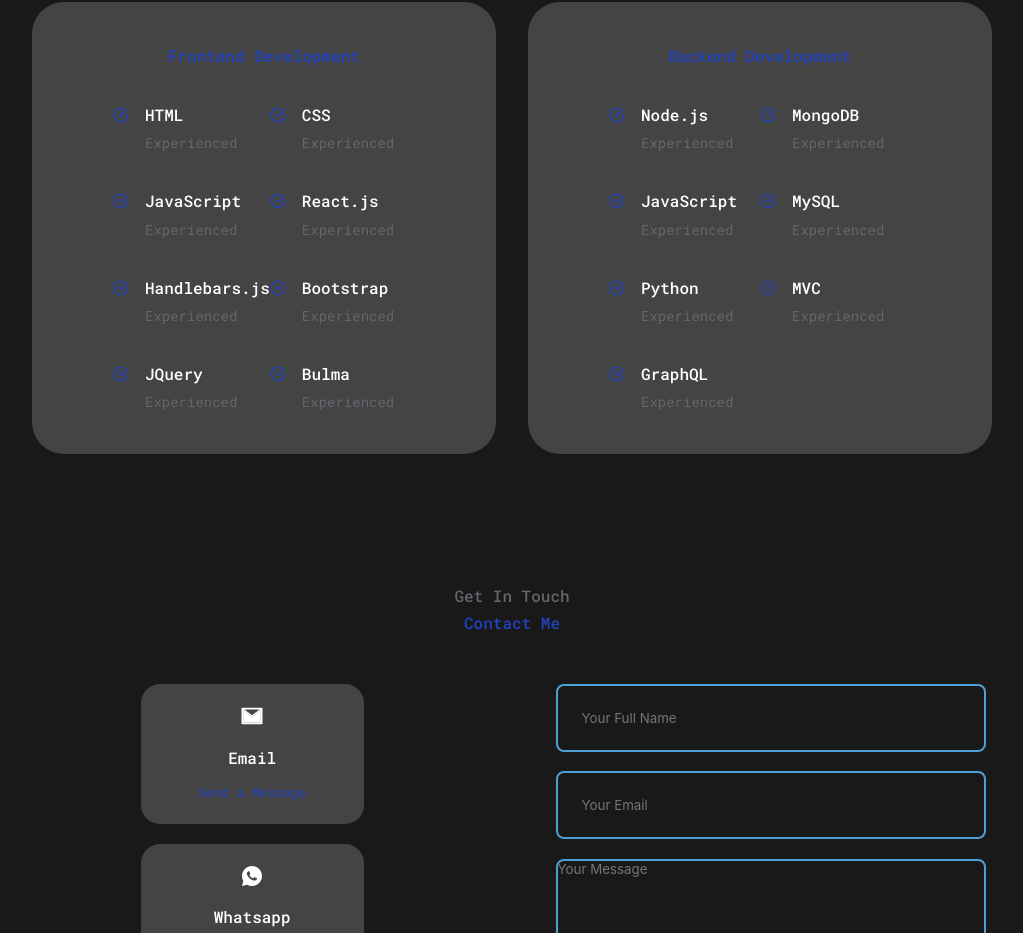
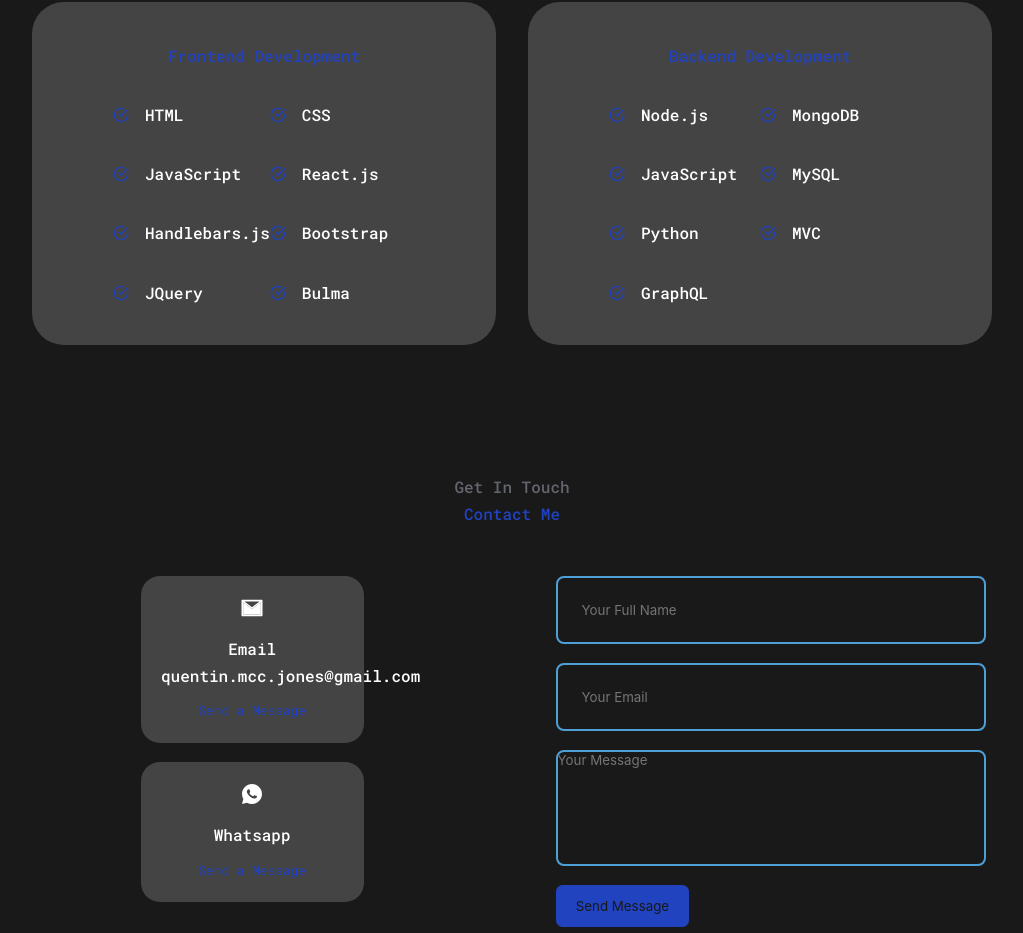
Before and after one commit to TheQuentinJones/MyPortfolio, a React (Create React App) app: page /contact in a window 1280 px wide. Shown: the part 2751-3684 px from the top of the page, without its empty margins (128-1151 px from the left). Built offline with nearby package versions, Linux system fonts and the light colour scheme.

Commit message:
made some changes to contact and experience

```diff
--- a/src/Components/Contact/Contact.jsx
+++ b/src/Components/Contact/Contact.jsx
@@ -14,6 +14,7 @@ const Contact = () => {
           <article className="contact__option">
             <AiTwotoneMail className='contact__option-icon' />
             <h4>Email</h4>
+            <h5>quentin.mcc.jones@gmail.com</h5>
             <a href="mailto:quentin.mcc.jones@gmail.com" target='_blank'>Send a Message</a>
           </article>
           <article className="contact__option">
--- a/src/Components/Experience/Experience.jsx
+++ b/src/Components/Experience/Experience.jsx
@@ -17,56 +17,56 @@ const Experience = () => {
               <FiCheckCircle className='experience__details-icon'/>
               <div>
                 <h4>HTML</h4>
-                <small className="text-light">Experienced</small>
+
               </div>
             </article>
             <article className="experience__details">
               <FiCheckCircle className='experience__details-icon'/>
               <div>
                 <h4>CSS</h4>
-                <small className="text-light">Experienced</small>
+
               </div>
             </article>
             <article className="experience__details">
               <FiCheckCircle className='experience__details-icon'/>
               <div>
                 <h4>JavaScript</h4>
-                <small className="text-light">Experienced</small>
+
               </div>
             </article>
             <article className="experience__details">
               <FiCheckCircle className='experience__details-icon' />
               <div>
                 <h4>React.js</h4>
-                <small className="text-light">Experienced</small>
+
               </div>
             </article>
             <article className="experience__details">
               <FiCheckCircle className='experience__details-icon'/>
               <div>
                 <h4>Handlebars.js</h4>
-                <small className="text-light">Experienced</small>
+
               </div>
             </article>
             <article className="experience__details">
               <FiCheckCircle className='experience__details-icon'/>
               <div>
                 <h4>Bootstrap</h4>
-                <small className="text-light">Experienced</small>
+
               </div>
             </article>
             <article className="experience__details">
               <FiCheckCircle className='experience__details-icon'/>
               <div>
                 <h4>JQuery</h4>
-                <small className="text-light">Experienced</small>
+
               </div>
             </article>
             <article className="experience__details">
               <FiCheckCircle className='experience__details-icon'/>
               <div>
                 <h4>Bulma</h4>
-                <small className="text-light">Experienced</small>
+
               </div>
             </article>
           </div>
@@ -79,49 +79,49 @@ const Experience = () => {
               <FiCheckCircle className='experience__details-icon'/>
               <div>
                 <h4>Node.js</h4>
-                <small className="text-light">Experienced</small>
+
               </div>
             </article>
             <article className="experience__details">
               <FiCheckCircle className='experience__details-icon'/>
               <div>
                 <h4>MongoDB</h4>
-                <small className="text-light">Experienced</small>
+
               </div>
             </article>
             <article className="experience__details">
               <FiCheckCircle className='experience__details-icon'/>
               <div>
                 <h4>JavaScript</h4>
-                <small className="text-light">Experienced</small>
+
               </div>
             </article>
             <article className="experience__details">
               <FiCheckCircle className='experience__details-icon'/>
               <div>
                 <h4>MySQL</h4>
-                <small className="text-light">Experienced</small>
+
               </div>
             </article>
             <article className="experience__details">
               <FiCheckCircle className='experience__details-icon'/>
               <div>
                 <h4>Python</h4>
-                <small className="text-light">Experienced</small>
+
               </div>
             </article>
             <article className="experience__details">
               <FiCheckCircle className='experience__details-icon'/>
               <div>
                 <h4>MVC</h4>
-                <small className="text-light">Experienced</small>
+
               </div>
             </article>
             <article className="experience__details">
               <FiCheckCircle className='experience__details-icon'/>
               <div>
                 <h4>GraphQL</h4>
-                <small className="text-light">Experienced</small>
+                {/* <small className="text-light">Experienced</small> */}
               </div>
             </article>
           </div>
```
